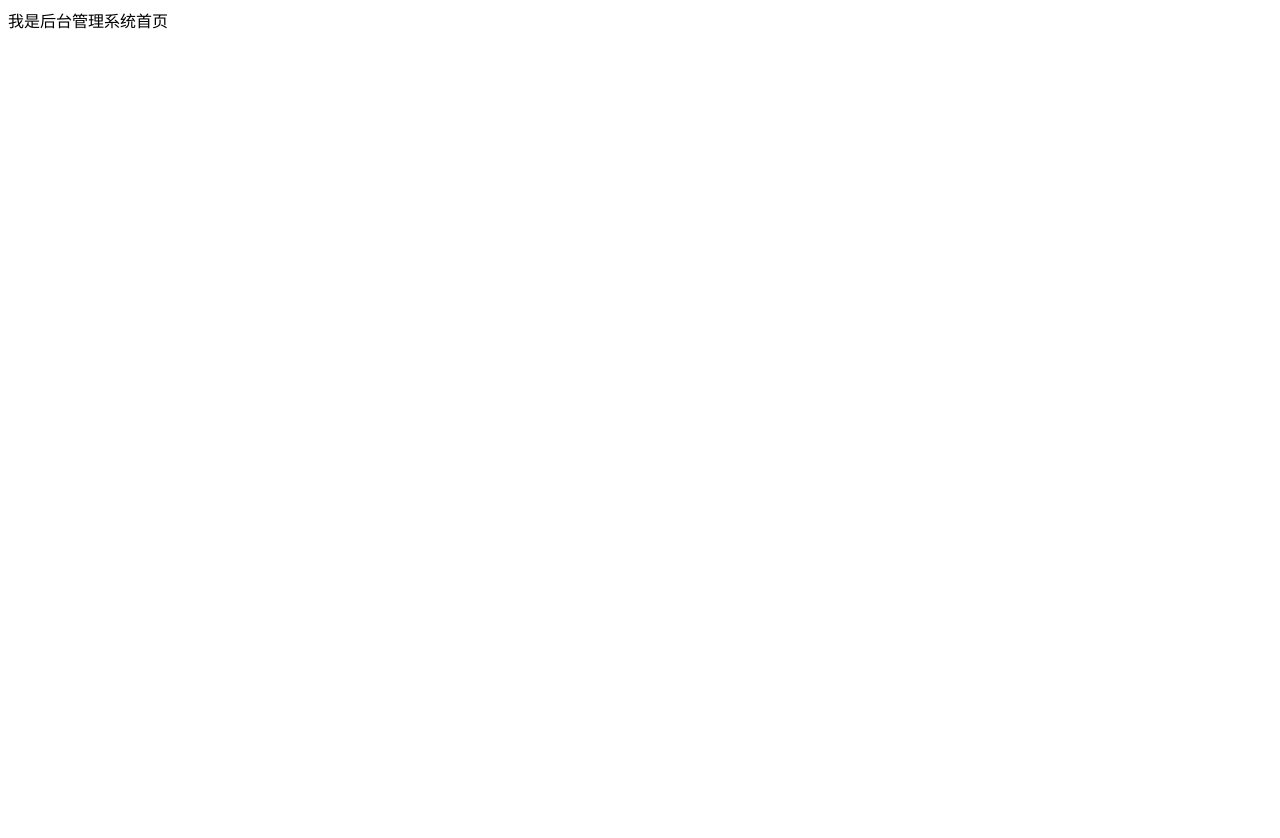
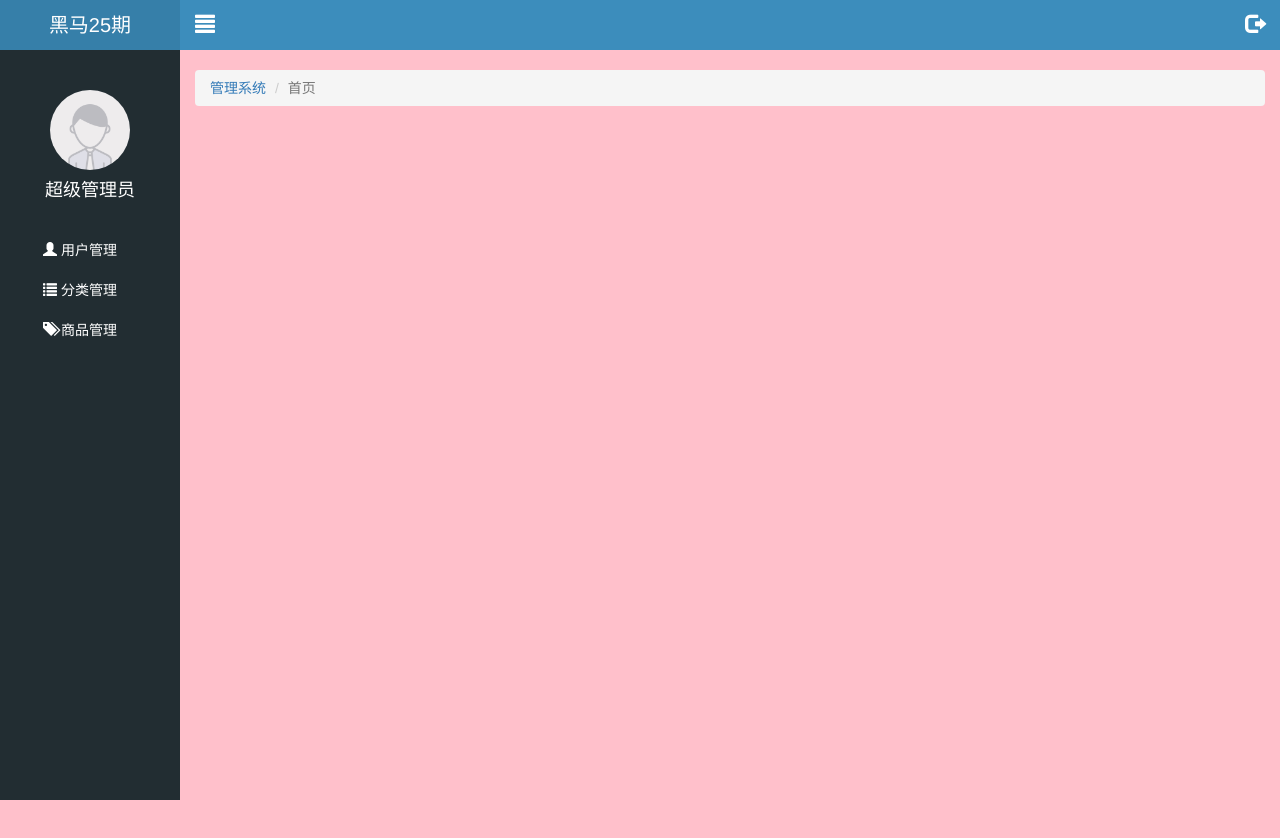
Before and after one commit to corlme/letao, a website: page public/back/index.html in a window 1280 px wide. Before the commit the page ends 800 px from the top, so only its background shows below. Drawn offline with Linux system fonts and the light colour scheme.

Commit message:
首页-静态公共部分完成

```diff
--- a/public/back/css/common.css
+++ b/public/back/css/common.css
@@ -1,5 +1,20 @@
+/*公共样式*/
 .body-bg {
     background-color: #222D32;
+}
+
+/*a ：lvha*/
+a,
+a:link,
+a:valid,
+a:hover,
+a:active {
+    text-decoration: none;
+}
+ul {
+    list-style: none;
+    margin: 0;
+    padding: 0;
 }
 .panel .panel-title {
     height: 40px;
@@ -10,3 +25,94 @@
 .mt_150 {
     margin-top: 150px;
 }
+.mt_20 {
+    margin-top: 20px;
+}
+
+/*侧边栏样式*/
+.lt_aside {
+    width: 180px;
+    height: 100%;
+    position: fixed;
+    top: 0;
+    left: 0;
+    background-color: #222D32;
+    z-index: 999;  //显示层级最高，在最上面，防止被其他元素覆盖
+}
+.lt_aside .brand {
+    width: 100%;
+    height: 50px;
+    line-height: 50px;
+    text-align: center;
+    background-color: #367FA9;
+    font-size: 20px;
+}
+.lt_aside .brand a {
+    color: #fff;
+}
+.lt_aside .user {
+    height:180px;
+    padding-top: 40px;
+}
+.lt_aside .user img {
+    width: 80px;
+    height: 80px;
+    border-radius:50%;
+    display: block;
+    margin: 0 auto;
+}
+.lt_aside .user p {
+    color: #fff;
+    height: 40px;
+    line-height: 40px;
+    text-align: center;
+    font-size: 18px;
+}
+
+.lt_aside .nav a{
+    display: block;
+    width: 100%;
+    height: 40px;
+    line-height: 40px;
+    padding-left: 40px;
+    color: #fff;
+    /*transparent:透明的*/
+    border-left: 3px solid transparent;
+}
+.lt_aside .nav a.current {
+    background-color: #1D1F21;
+    border-left: 3px solid #069;
+}
+
+.lt_aside .nav .child a {
+    padding-left: 60px;
+}
+
+/*右侧样式*/
+.lt_main {
+    height: 1000px;
+    background-color: pink;
+    padding-left: 180px;
+    padding-top: 50px;
+}
+
+
+
+.lt_topbar {
+    height: 50px;
+    width: 100%;
+    background: #3C8DBC;
+    position: fixed;
+    top: 0;
+    left: 0;
+    padding-left: 180px;
+}
+.lt_topbar a {
+    /*因为 a 已经有浮动了，所以不需要加 display:block*/
+    width: 50px;
+    height: 50px;
+    line-height: 50px;
+    text-align: center;
+    color: #fff;
+    font-size: 20px;
+}
--- a/public/back/index.html
+++ b/public/back/index.html
@@ -2,9 +2,67 @@
 <html lang="en">
 <head>
     <meta charset="UTF-8">
-    <title>Title</title>
+    <meta name="viewport" content="width=device-width, initial-scale=1.0">
+    <title>乐淘商城</title>
+    <link rel="stylesheet" href="./lib/bootstrap/css/bootstrap.css">
+    <link rel="stylesheet" href="./lib/bootstrap-validator/css/bootstrapValidator.min.css">
+    <link rel="stylesheet" href="./lib/nprogress/nprogress.css">
+    <link rel="stylesheet" href="./css/common.css">
 </head>
 <body>
-  我是后台管理系统首页
+<!--左侧侧边栏-->
+<div class="lt_aside">
+    <!--标题-->
+    <div class="brand">
+        <a href="#">黑马25期</a>
+    </div>
+    <!--用户信息-->
+    <div class="user">
+        <img src="./images/default.png" alt="">
+        <p>超级管理员</p>
+    </div>
+    <!--导航-->
+    <div class="nav">
+        <ul>
+            <li><a href="user.html"><i class="glyphicon glyphicon-user"></i> <span>用户管理</span></a></li>
+            <li>
+                <a href="javascript:;" calss="category"><i class="glyphicon glyphicon-list"></i> <span>分类管理</span></a>
+                <div class="child" style="display:none">
+                    <a href="first.html">一级分类</a>
+                    <a href="second.html">二级分类</a>
+                </div>
+            </li>
+            <li><a href="product.html"><i class="glyphicon glyphicon-tags"></i> <span>商品管理</span></a></li>
+
+        </ul>
+    </div>
+</div>
+
+<!--右侧主体部分-->
+<div class="lt_main">
+    <!--头部-->
+    <div class="lt_topbar">
+        <a class="pull-left" href="#"><i class="glyphicon glyphicon-align-justify"></i></a>
+        <a class="pull-right" href="#"><i class="glyphicon glyphicon-log-out"></i></a>
+    </div>
+    <!--内容：流式布局容器 container-fluid  默认左右 padding：15px-->
+    <div class="container-fluid">
+        <!--路径导航 面包屑导航-->
+        <ol class="breadcrumb mt_20">
+            <li><a href="index.html">管理系统</a></li>
+            <li class="active">首页</li>
+        </ol>
+
+    </div>
+</div>
+
+
+
+<script src="./lib/jquery/jquery.min.js"></script>
+<script src="./lib/bootstrap/js/bootstrap.min.js"></script>
+<script src="./lib/bootstrap-validator/js/bootstrapValidator.min.js"></script>
+<script src="./lib/nprogress/nprogress.js"></script>
+<script src="./js/common.js"></script>
+<script src="./js/index.js"></script>
 </body>
 </html>
```
Also changed, not shown: public/back/images/default.png (added), public/back/images/none.png (added), public/back/js/index.js (added).
